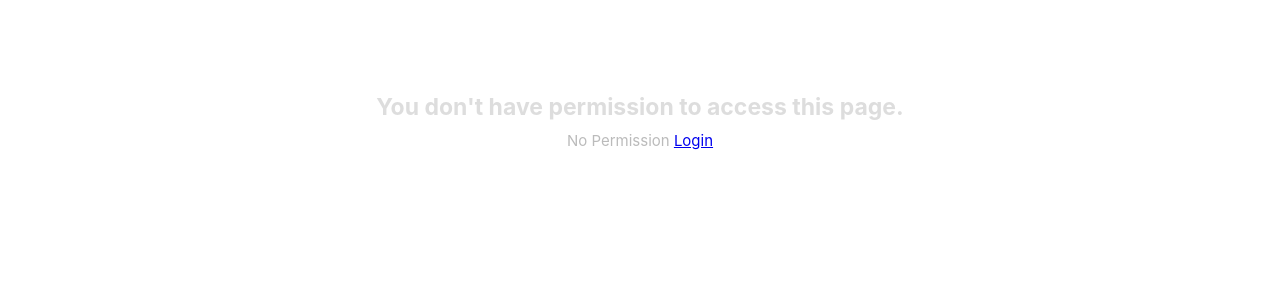
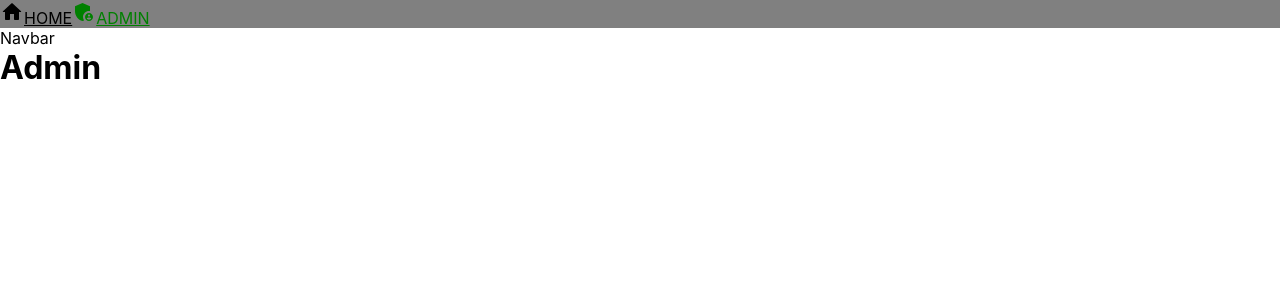
Before and after one commit to Thong17/hospital-sys-web-v2, a React (Vite) app: page /admin/role in a window 1280 px wide. Shown: the top 300 px of the page. Built offline with nearby package versions, Linux system fonts and the light colour scheme.

Commit message:
update: add layout

```diff
--- a/package.json
+++ b/package.json
@@ -13,7 +13,8 @@
     "@emotion/react": "^11.11.1",
     "@emotion/styled": "^11.11.0",
     "@hookform/resolvers": "^3.2.0",
-    "@mui/material": "^5.14.5",
+    "@mui/icons-material": "^5.14.9",
+    "@mui/material": "^5.14.9",
     "@reduxjs/toolkit": "^1.9.5",
     "axios": "^1.5.0",
     "js-sha256": "^0.9.0",
--- /dev/null
+++ b/src/components/common/sideBar.tsx
@@ -0,0 +1,31 @@
+
+import AdminPanelSettingsIcon from '@mui/icons-material/AdminPanelSettings'
+import ArrowRightAltRoundedIcon from '@mui/icons-material/ArrowRightAltRounded'
+import HomeRoundedIcon from '@mui/icons-material/HomeRounded'
+
+export const sideBar: any = [
+  {
+    route: '/home',
+    title: 'HOME',
+    icon: <HomeRoundedIcon />,
+  },
+  {
+    route: '/admin',
+    title: 'ADMIN',
+    icon: <AdminPanelSettingsIcon />,
+    permission: 'admin',
+    children: [
+      {
+        route: '/admin/role',
+        title: 'ROLE',
+        icon: <ArrowRightAltRoundedIcon />,
+      },
+      {
+        route: '/admin/user',
+        title: 'USER',
+        icon: <ArrowRightAltRoundedIcon />,
+        permission: 'user'
+      },
+    ]
+  },
+]
--- a/src/components/shared/Sidebar.tsx
+++ b/src/components/shared/Sidebar.tsx
@@ -1,6 +1,28 @@
+import { sideBar } from 'components/common/sideBar'
+import useLanguage from 'hooks/useLanguage'
+import { NavLink } from 'react-router-dom'
+import { languages } from 'contexts/language/constant'
+import { Box } from '@mui/material'
+
 const Sidebar = () => {
+  const { language } = useLanguage()
   return (
-    <div>Sidebar</div>
+    <Box
+      component={'div'}
+      sx={{ backgroundColor: 'gray', '& a': { color: 'black' }, '& a.active': { color: 'green' } }}
+    >
+      {sideBar.map((nav: any, key: number) => {
+        return (
+          <NavLink key={key} to={nav.route}>
+            {nav.icon}
+            <span>
+              {language[nav.title as keyof typeof languages.English] ||
+                nav.title}
+            </span>
+          </NavLink>
+        )
+      })}
+    </Box>
   )
 }
 
--- a/src/pages/admin/index.ts
+++ /dev/null
@@ -1,3 +0,0 @@
-import Role from './role'
-
-export { Role }
--- /dev/null
+++ b/src/pages/admin/index.tsx
@@ -0,0 +1,12 @@
+import { Layout } from 'components/layouts/Layout'
+import Role from './role'
+
+const Admin = () => {
+  return (
+    <Layout>
+      <h1>Admin</h1>
+    </Layout>
+  )
+}
+
+export { Role, Admin }
--- a/src/routes/index.tsx
+++ b/src/routes/index.tsx
@@ -1,13 +1,13 @@
 import AuthGuard from 'auth/AuthGuard'
 import NotFound from 'components/shared/NotFound'
-import { Role } from 'pages/admin'
+import { Admin, Role } from 'pages/admin'
 import { Login, Register } from 'pages/auth'
 import Home from 'pages/home/Home'
 import { RouteObject } from 'react-router'
 
 const routes: RouteObject[] = [
     {
-        path: '/',
+        path: '/home',
         element: <AuthGuard><Home /></AuthGuard>,
     },
     {
@@ -20,6 +20,7 @@ const routes: RouteObject[] = [
     },
     {
         path: '/admin',
+        element: <Admin />,
         children: [
             {
                 path: 'role',
```
Also changed, not shown: 1 other file (tests, documents, lock files or other folders).
